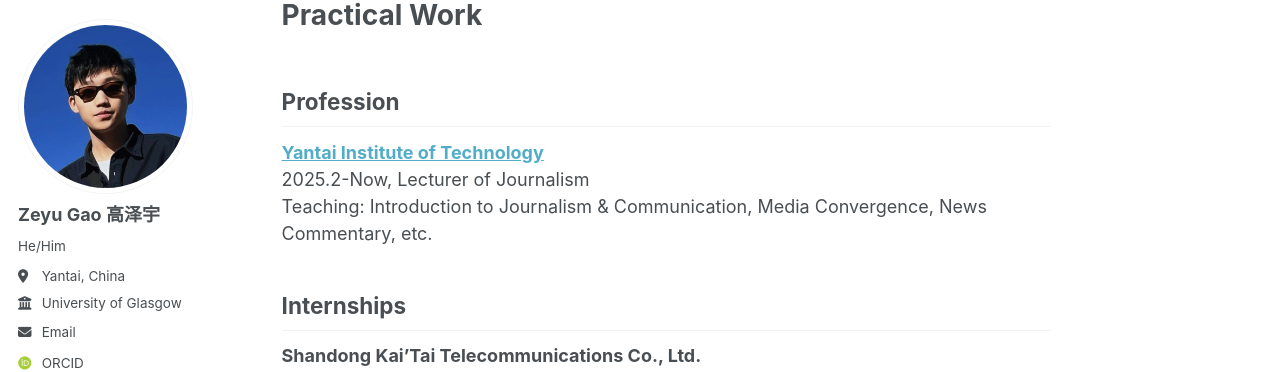
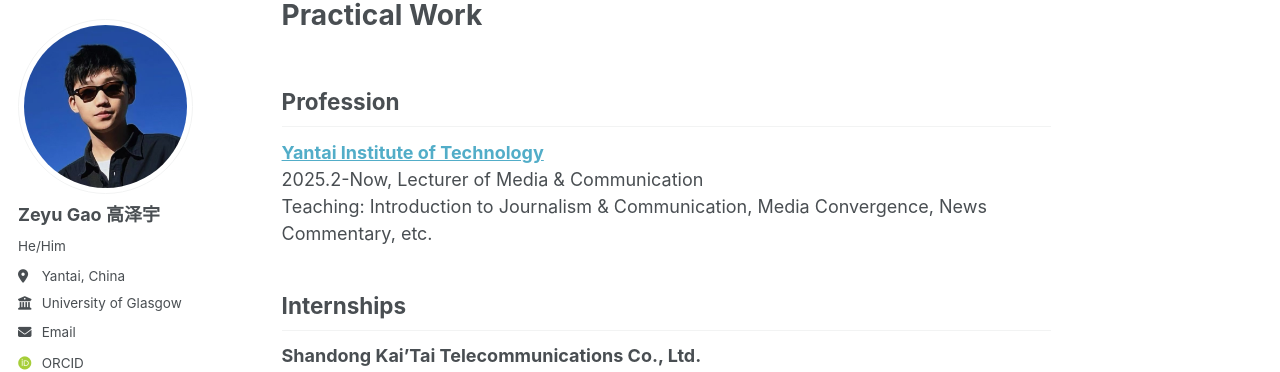
Before and after one commit to ClaudeGao01/ClaudeGao01.github.io, a Jekyll site: the page built from _pages/practice.md, in a window 1280 px wide and 1385 px high. Shown: the part 98-470 px from the top of the window. Built offline with Jekyll 4.4.1, drawn with Linux system fonts in a browser that asks for light colours; some web fonts are replaced; a script that is not in the unit is left out.

Commit message:
Update practice.md

```diff
--- a/_pages/practice.md
+++ b/_pages/practice.md
@@ -7,7 +7,7 @@ author_profile: true
 Profession
 ---
 [**Yantai Institute of Technology**]('https://www.yitsd.edu.cn/')
-2025.2-Now, Lecturer of Journalism
+2025.2-Now, Lecturer of Media & Communication
 Teaching: Introduction to Journalism & Communication, Media Convergence, News Commentary, etc.
 
 Internships
```
